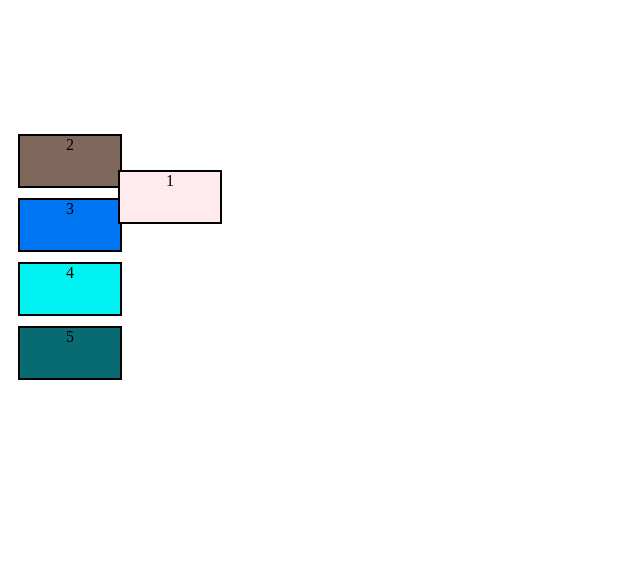
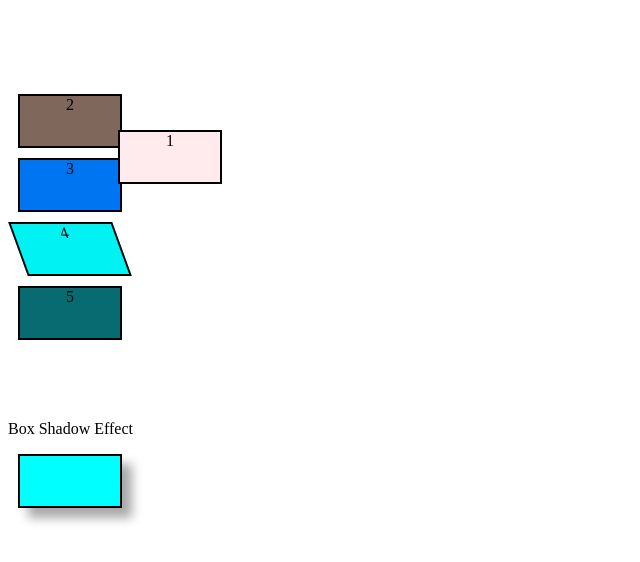
Before and after one commit to Suman-um/Web-development-journey, a plain HTML site: page CSS/CSS_Part5/in.html in a window 1280 px wide. Shown: the whole page, without its empty margins (0-640 px from the left). Drawn offline with Linux system fonts and the light colour scheme.

Commit message:
Transform ,Box Shadow Effect and Background Image

```diff
--- /dev/null
+++ b/CSS/CSS_Part5/c.css
@@ -0,0 +1,11 @@
+div{
+    margin : 0 auto ;
+    width : 300px ;
+    height : 400px ;
+    background-color : greenyellow ;
+    margin : 2px solid black ;
+    background-image : url("maxim-berg-lnvpji4fC3c-unsplash.jpg");
+    /* background-size : contain ; it will fill the space n number of images  */
+    background-size : cover ; /*it will be one image and it will cover the whole space*/
+    /* background-size : auto ; */
+}
--- a/CSS/CSS_Part5/in.html
+++ b/CSS/CSS_Part5/in.html
@@ -1,3 +1,5 @@
+<!-- Transform Property , Box Shadow Property ,Background Image in CSS -->
+
 <!DOCTYPE html>
 <html lang="en">
 <head>
@@ -12,6 +14,10 @@
     <div id="three">3</div>
     <div id="four">4</div>
     <div id="five">5</div>
+    <!-- Box shadow : box-shadow : xoffset yoffset blurspread colour/blur radius  colour-->
+    <p>Box Shadow Effect</p>
+    <div id="shadow"></div>
+
 
 </body>
 </html>
--- a/CSS/CSS_Part5/st.css
+++ b/CSS/CSS_Part5/st.css
@@ -1,6 +1,6 @@
 body
 {
-    margin-top : 70px ;
+    margin-top : 30px ;
 }
 
 div
@@ -32,8 +32,20 @@ div
 #four
 {
     background-color : #00F2F2 ;
+    transform : skew(20deg) ;
 }
 #five
 {
     background-color : #096B72;
+    margin-bottom: 80px ;
 }
+
+#shadow
+{
+    width : 100px ;
+    height : 50px ;
+    margin : 10px ;
+    text-align : center ;
+    background-color : aqua;
+    box-shadow : 10px 10px 10px darkgray
+}
```
Also changed, not shown: CSS/CSS_Part5/i.html (added, +12 -0 lines), CSS/CSS_Part5/maxim-berg-lnvpji4fC3c-unsplash.jpg (added).
